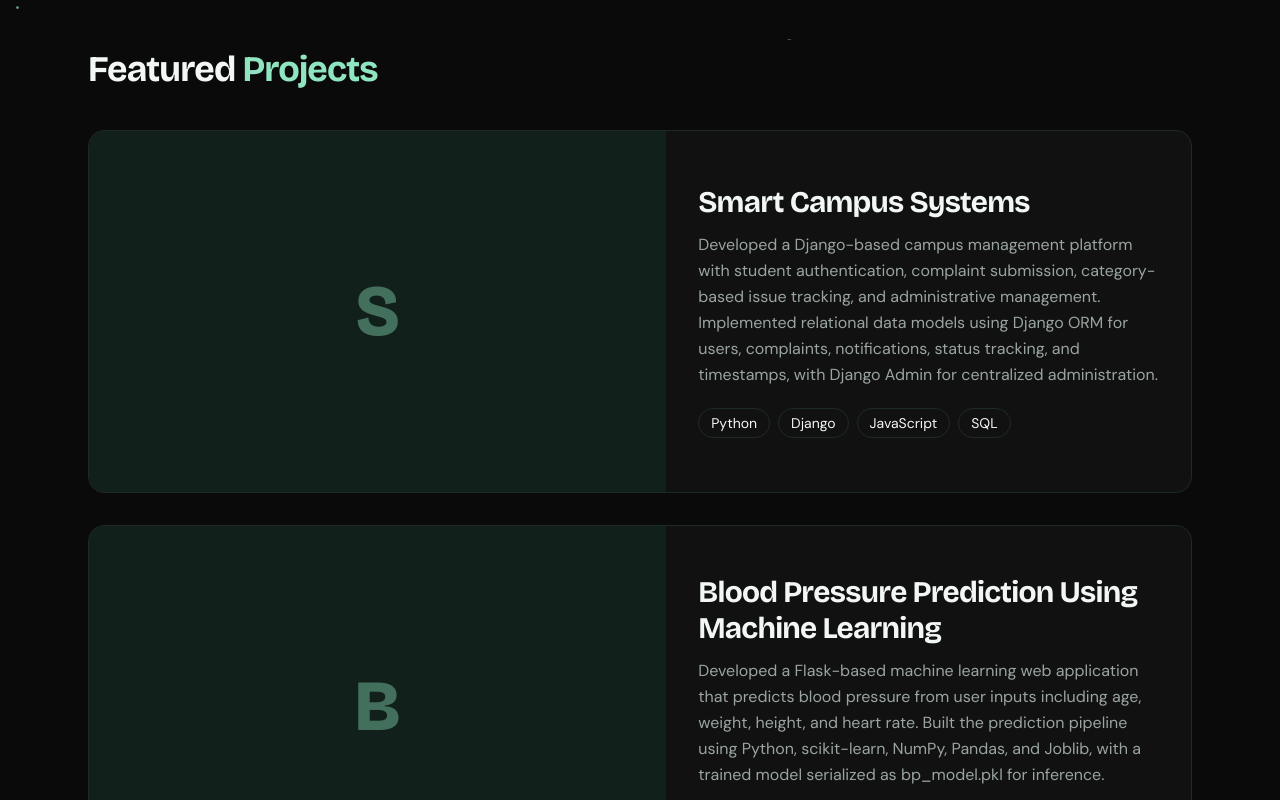
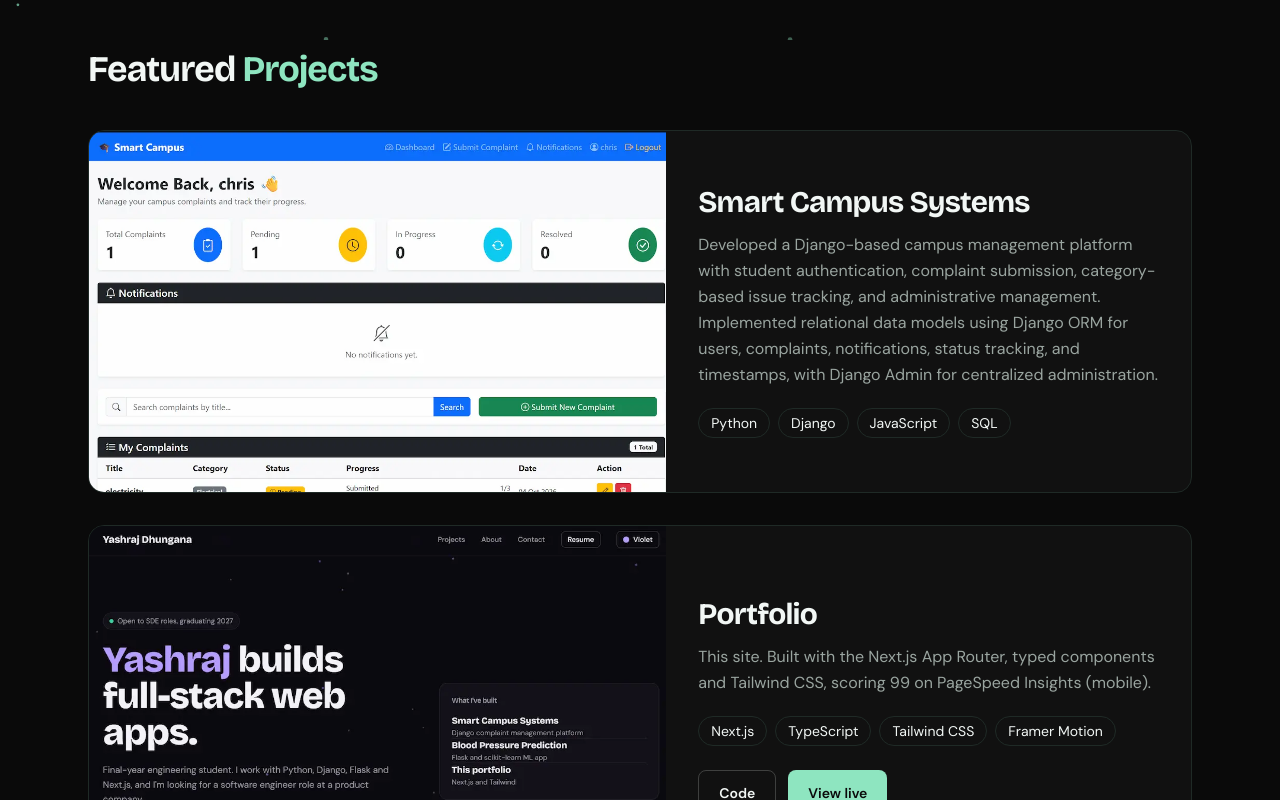
Before and after one commit to yashdhungana9900/portfolio, a Next.js app: page / in a window 1280 px wide. Shown: the part 760-1560 px from the top of the page. Built offline with nearby package versions, Linux system fonts and the light colour scheme; no server answers.

Commit message:
Remove blood pressure project, add screenshots and theme picker

```diff
--- a/components/Hero.tsx
+++ b/components/Hero.tsx
@@ -5,7 +5,6 @@ import { SITE } from "@/lib/site";
 
 const builds = [
   { name: "Smart Campus Systems", note: "Django complaint management platform" },
-  { name: "Blood Pressure Prediction", note: "Flask and scikit-learn ML app" },
   { name: "This portfolio", note: "Next.js and Tailwind" },
 ];
 
--- a/components/Projects.tsx
+++ b/components/Projects.tsx
@@ -18,16 +18,11 @@ const projects: Project[] = [
     description:
       "Developed a Django-based campus management platform with student authentication, complaint submission, category-based issue tracking, and administrative management. Implemented relational data models using Django ORM for users, complaints, notifications, status tracking, and timestamps, with Django Admin for centralized administration.",
     stack: ["Python", "Django", "JavaScript", "SQL"],
+    image: "/projects/smart-campus.webp",
     // code: "https://github.com/yashdhungana9900/YOUR-REPO",
     // live: "https://YOUR-APP-URL",
   },
-  {
-    title: "Blood Pressure Prediction Using Machine Learning",
-    description:
-      "Developed a Flask-based machine learning web application that predicts blood pressure from user inputs including age, weight, height, and heart rate. Built the prediction pipeline using Python, scikit-learn, NumPy, Pandas, and Joblib, with a trained model serialized as bp_model.pkl for inference.",
-    stack: ["Python", "Flask", "scikit-learn", "Pandas"],
-    // code: "https://github.com/yashdhungana9900/YOUR-REPO",
-  },
+
   {
     title: "Portfolio",
     description:
@@ -35,6 +30,7 @@ const projects: Project[] = [
     stack: ["Next.js", "TypeScript", "Tailwind CSS", "Framer Motion"],
     code: "https://github.com/yashdhungana9900/portfolio",
     live: "https://portfolio-two-pi-s00523mp6l.vercel.app",
+    image: "/projects/portfolio.webp",
   },
 ];
 
```
Also changed, not shown: public/projects/portfolio.webp (added), public/projects/smart-campus.webp (added).
